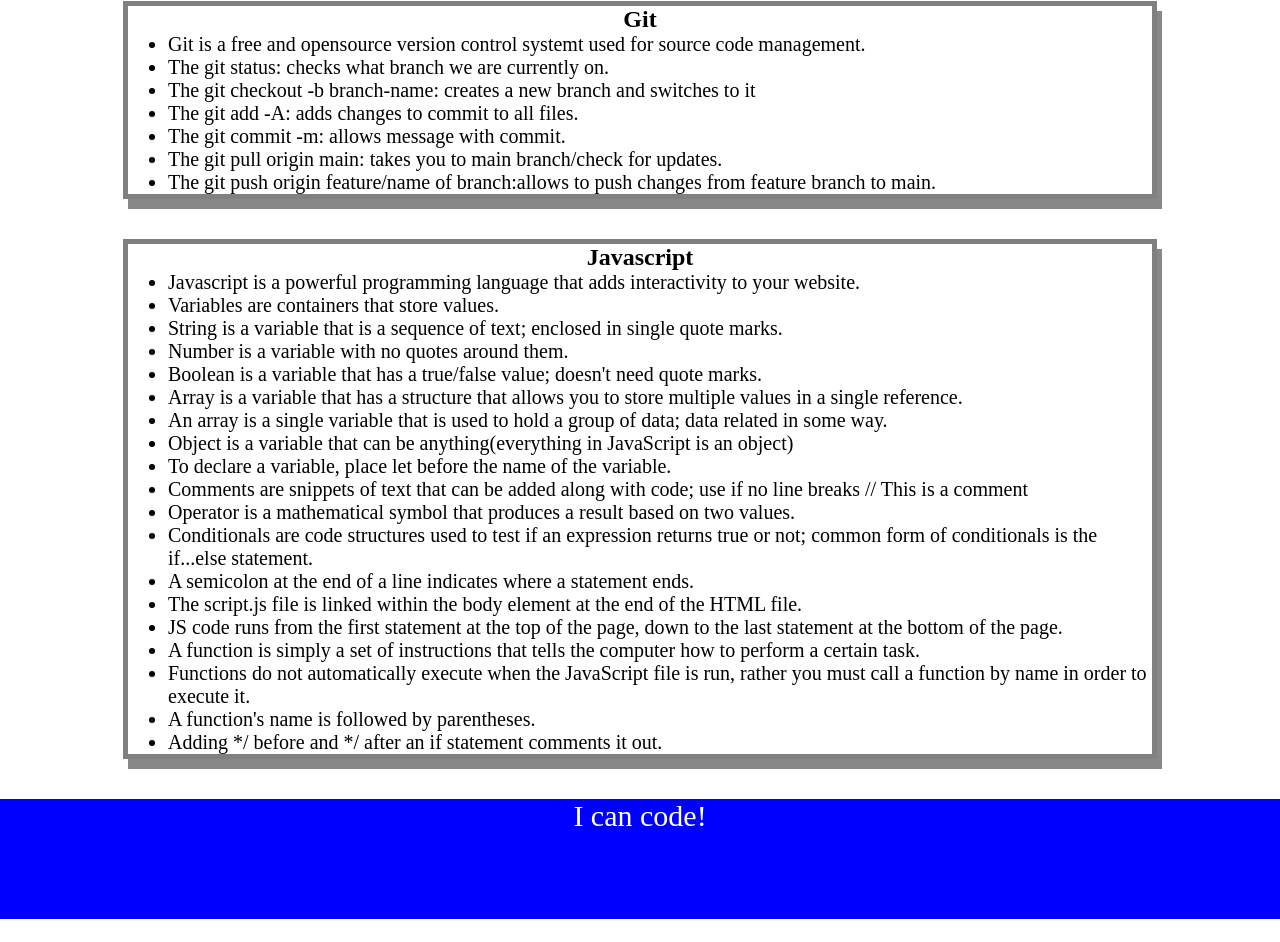
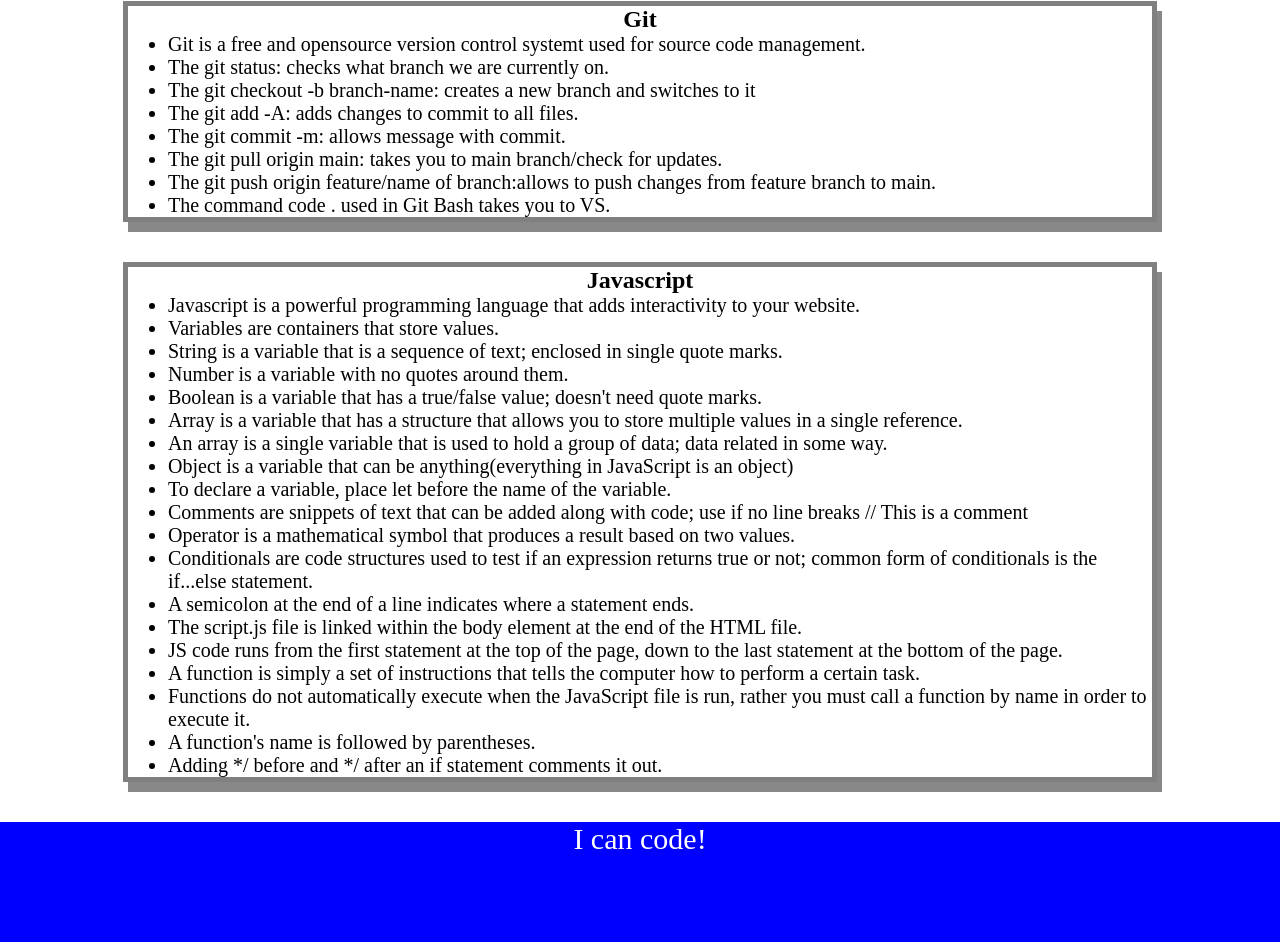
Before and after one commit to Cherie2/prework-study-guide, a plain HTML site: page prework-study-guide/index.html in a window 1280 px wide. Shown: the part 929-1871 px from the top of the page. Before the commit the page ends 1848 px from the top, so only its background shows below. Drawn offline with Linux system fonts and the light colour scheme.

```diff
--- a/prework-study-guide/index.html
+++ b/prework-study-guide/index.html
@@ -60,6 +60,7 @@
           <li>The git commit -m: allows message with commit.</li>
           <li>The git pull origin main: takes you to main branch/check for updates.</li>
           <li>The git push origin feature/name of branch:allows to push changes from feature branch to main.</li>
+          <li>The command code . used in Git Bash takes you to VS.</li>
         </ul>
       </section>
       <section class="card" id="javascript-section">
```
Also changed, not shown: 1 other file.
